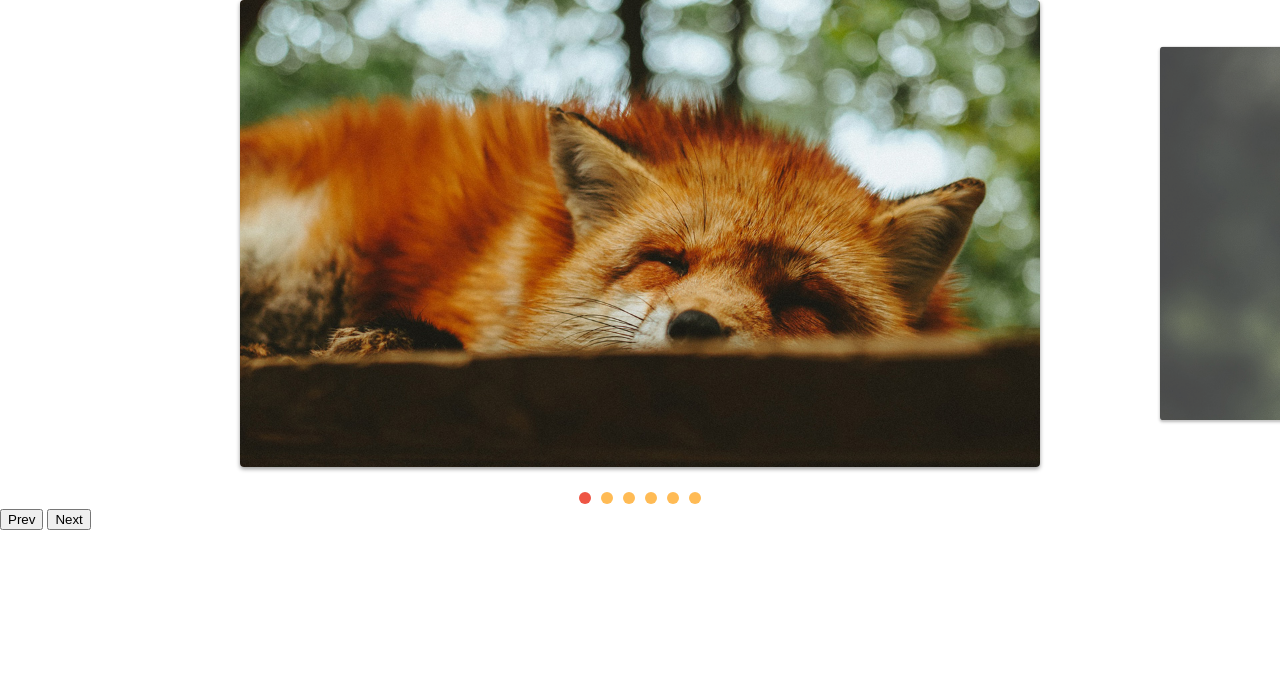
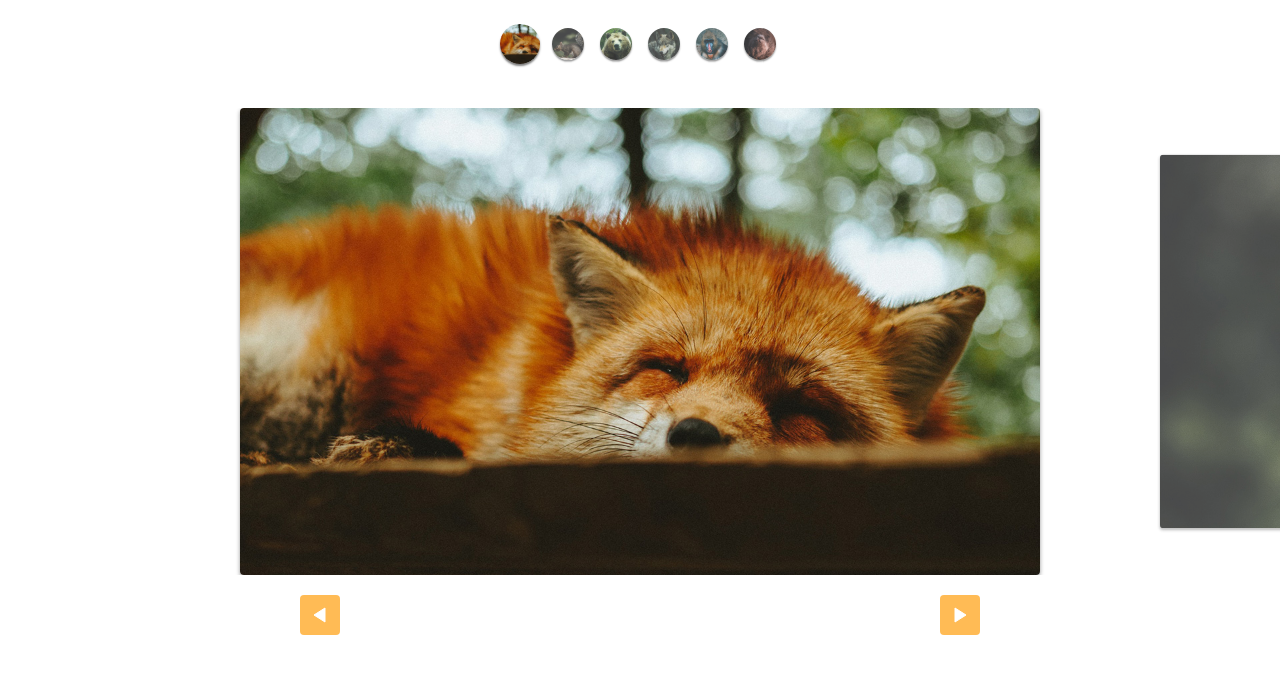
Before and after one commit to adriel-mp3/simple-slide, a plain HTML site: page index.html in a window 1280 px wide. Drawn offline with Linux system fonts and the light colour scheme.

Commit message:
:lipstick: feat: add custom controls styles

```diff
--- a/css/style.css
+++ b/css/style.css
@@ -44,8 +44,6 @@ img {
   transition: .4s;
 }
 
-/* Slide active styles */
-
 .slide li.active {
   opacity: 1;
   transform: scale(1);
@@ -74,3 +72,52 @@ img {
 [data-control="slide"] li a:hover {
   background: #e54;
 }
+
+/* Custom controls */
+
+.custom-controls {
+  display: flex;
+  justify-content: center;
+  flex-wrap: wrap;
+  margin-top:20px;
+  margin-bottom: 40px;
+}
+
+.custom-controls li {
+  width: 40px;
+  height: 40px;
+  border-radius: 50%;
+  overflow: hidden;
+  margin: 4px;
+  transform: scale(.8);
+  opacity: .8;
+  transition: .3s;
+  box-shadow: 0 2px 2px rgba(0, 0, 0, .5);
+}
+
+.custom-controls li.active {
+  transform: scale(1);
+  opacity: 1;
+}
+
+/* Arrow nav */
+
+.arrow-nav {
+  display: flex;
+  justify-content: space-around;
+  margin: 20px 0;
+}
+
+.arrow-nav button {
+  cursor: pointer;
+  border: none;
+  border-radius: 4px;
+  color: white;
+  width: 40px;
+  height: 40px;
+  background: #fb5 url('./../img/arrow.svg') center center no-repeat;
+}
+
+.arrow-nav button.prev {
+  transform: rotate(-180deg);
+}
--- a/index.html
+++ b/index.html
@@ -8,19 +8,27 @@
   <link rel="stylesheet" href="./css/style.css">
 </head>
 <body>
+  <ul class="custom-controls">
+    <li><img src="./img/foto1-thumb.jpg" alt="an animal"></li>
+    <li><img src="./img/foto2-thumb.jpg" alt="an animal"></li>
+    <li><img src="./img/foto3-thumb.jpg" alt="an animal"></li>
+    <li><img src="./img/foto4-thumb.jpg" alt="an animal"></li>
+    <li><img src="./img/foto5-thumb.jpg" alt="an animal"></li>
+    <li><img src="./img/foto6-thumb.jpg" alt="an animal"></li>
+  </ul>
   <div class="slide-wrapper">
     <ul class="slide">
-      <li><img src="./img/foto1.jpg" alt=""></li>
-      <li><img src="./img/foto2.jpg" alt=""></li>
-      <li><img src="./img/foto3.jpg" alt=""></li>
-      <li><img src="./img/foto4.jpg" alt=""></li>
-      <li><img src="./img/foto5.jpg" alt=""></li>
-      <li><img src="./img/foto6.jpg" alt=""></li>
+      <li><img src="./img/foto1.jpg" alt="an animal"></li>
+      <li><img src="./img/foto2.jpg" alt="an animal"></li>
+      <li><img src="./img/foto3.jpg" alt="an animal"></li>
+      <li><img src="./img/foto4.jpg" alt="an animal"></li>
+      <li><img src="./img/foto5.jpg" alt="an animal"></li>
+      <li><img src="./img/foto6.jpg" alt="an animal"></li>
     </ul>
   </div>
   <div class="arrow-nav">
-    <button class="prev">Prev</button>
-    <button class="next">Next</button>
+    <button class="prev"></button>
+    <button class="next"></button>
   </div>
   <script type="module" src="./js/script.js"></script>
 </body>
```
